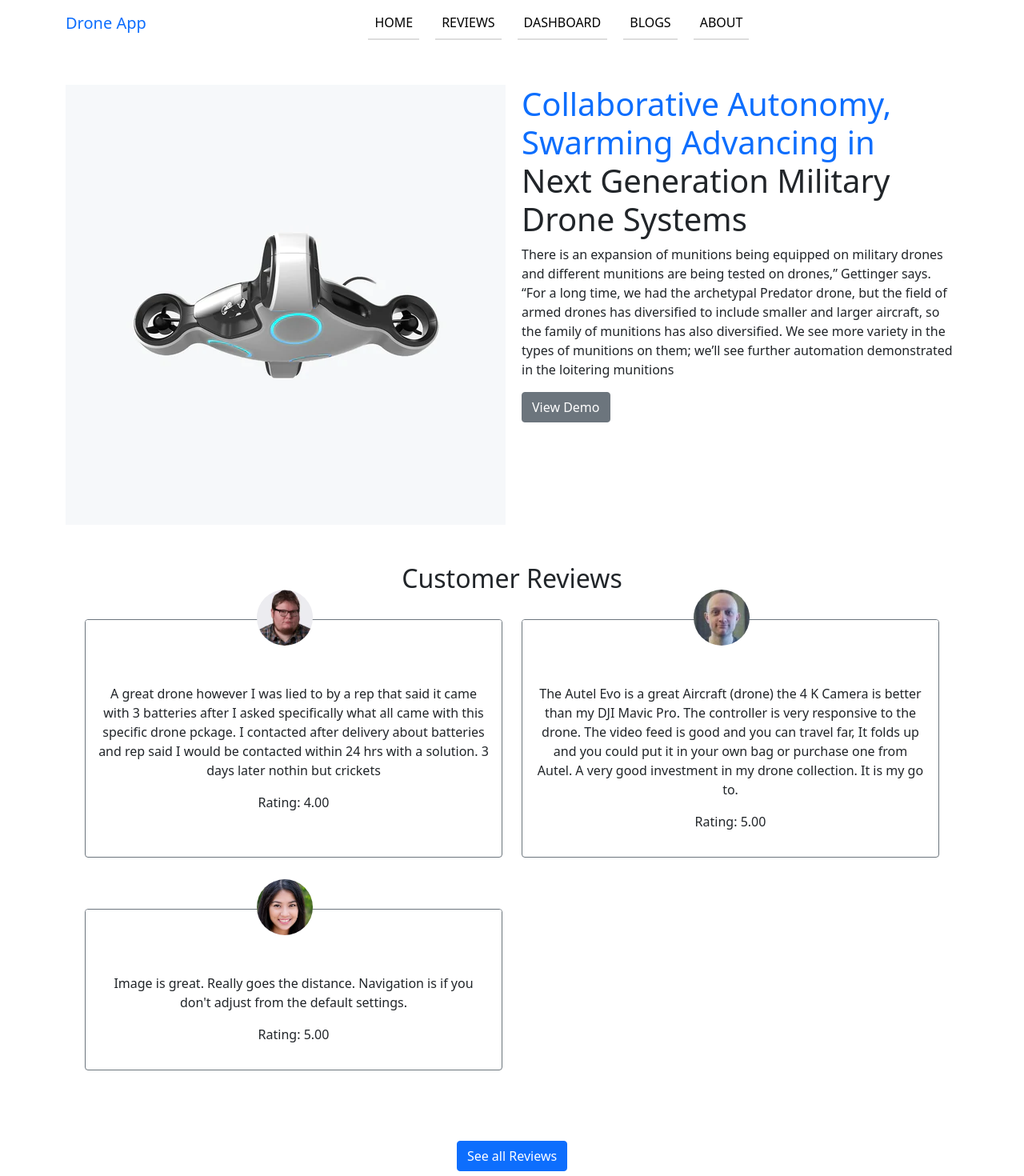
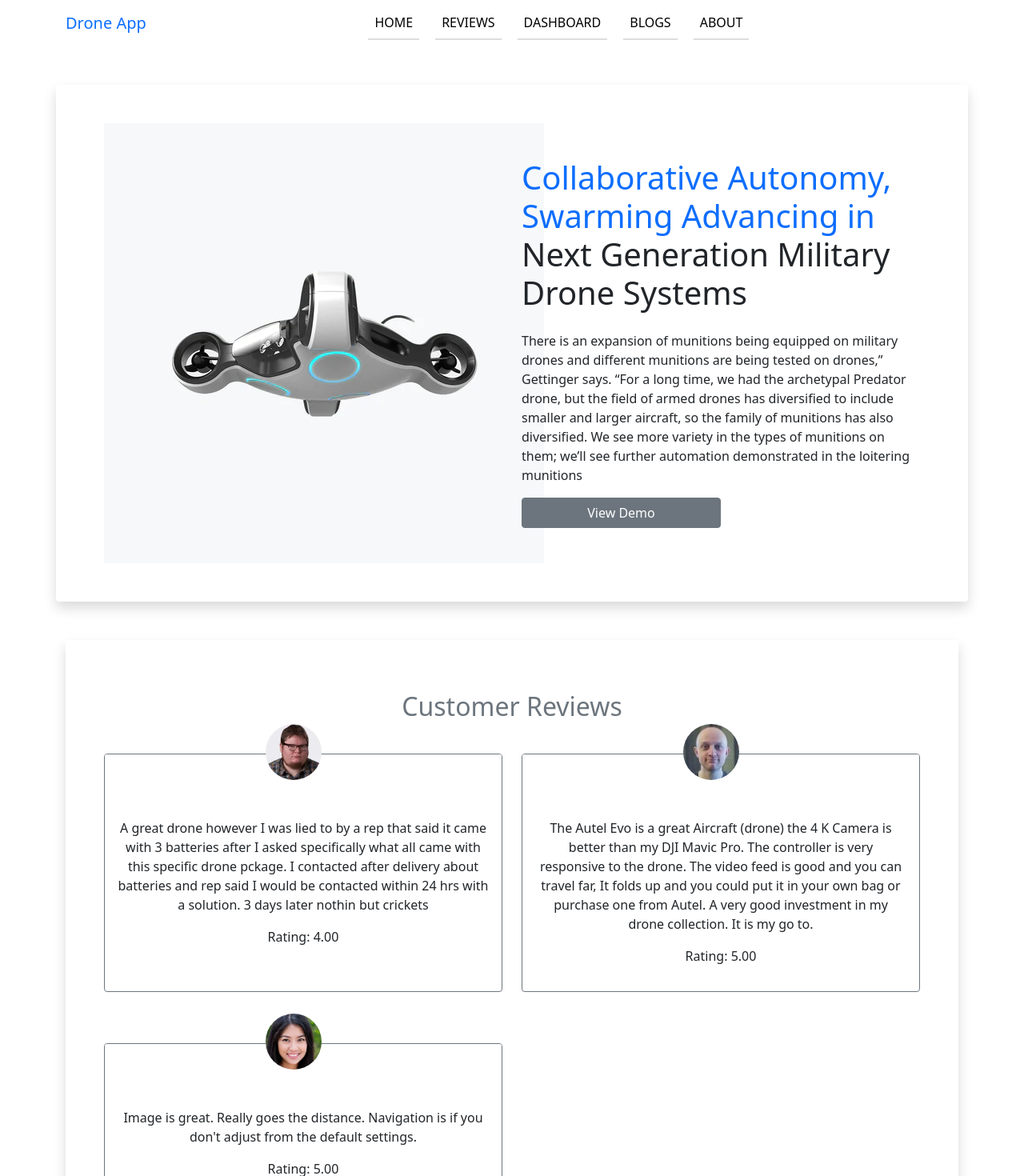
Before and after one commit to mkpbd/product-analysis-website, a React (Create React App) app: page / in a window 1280 px wide. Shown: the top 1470 px of the page at 80% size. Built offline with nearby package versions, Linux system fonts and the light colour scheme.

Commit message:
Home page digine change

```diff
--- a/src/components/Products/Products.js
+++ b/src/components/Products/Products.js
@@ -9,20 +9,22 @@ const Products = () => {
     return (
         <div>
             <Container  className='px-auto mx-auto my-5'>
-                <Row>
+                <Row className='shadow p-5 bg-body rounded'>
                     <Col className='col-sm-6'>
                        <img src={'./images/drone-1.webp'} alt="" />
                     </Col>
                     <Col className='col-sm-6'>
-                        <h1> <span className='text-primary'>
+                       <div className='d-flex flex-column justify-content-center h-100'>
+                       <h1> <span className='text-primary'>
                         Collaborative Autonomy, Swarming Advancing in
                             </span>  <br></br> Next Generation Military Drone Systems</h1>
 
-                            <p>
+                            <p className='my-3'>
                             There is an expansion of munitions being equipped on military drones and different munitions are being tested on drones,” Gettinger says. “For a long time, we had the archetypal Predator drone, but the field of armed drones has diversified to include smaller and larger aircraft, so the family of munitions has also diversified. We see more variety in the types of munitions on them; we’ll see further automation demonstrated in the loitering munitions
                             </p>
 
-                            <Button variant="secondary" onClick={()=> navigate('/reviews')}>View Demo</Button>
+                            <Button variant="secondary" className='w-50' onClick={()=> navigate('/reviews')}>View Demo</Button>
+                       </div>
 
                     </Col>
 
--- a/src/components/ShortReview/ShortReview.js
+++ b/src/components/ShortReview/ShortReview.js
@@ -12,8 +12,8 @@ const ShortReview = () => {
      // console.log(data)
   }, [data]);
   return (
-    <Container className="text-center my-5">
-      <h2>Customer Reviews</h2>
+    <Container className="text-center my-5 shadow p-5 bg-body rounded">
+      <h2 className="my-3 text-secondary">Customer Reviews</h2>
       <Row xs={1} md={2} className="g-4 mb-4 pb-5">
       {data.map((da) => (
           <Col sm={6} className="my-3 mt-5" key={da.Id}>
```
Also changed, not shown: 1 other file (tests, documents, lock files or other folders).
